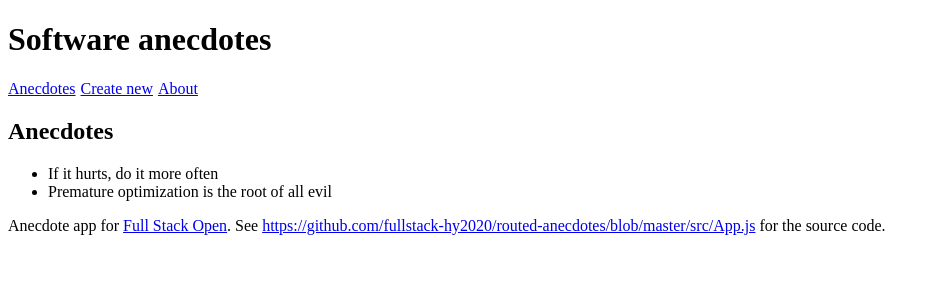
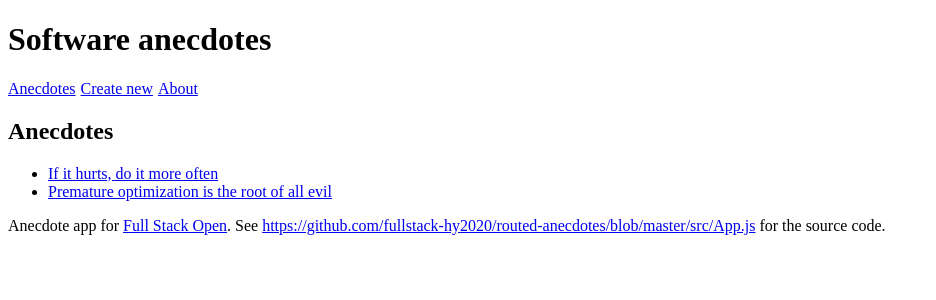
Before and after one commit to godidev/full-stack-open-2022, a React (Create React App) app in the folder part7/routed-anecdotes-main/: page / in a window 1280 px wide. Shown: the top 300 px of the page, without its empty margins (0-936 px from the left). Built offline with nearby package versions, Linux system fonts and the light colour scheme.

Commit message:
feat: show notification when creating anecdote

```diff
--- a/part7/routed-anecdotes-main/src/App.js
+++ b/part7/routed-anecdotes-main/src/App.js
@@ -1,6 +1,6 @@
 import { useState } from 'react'
 import {
-  Routes, Route, Link, useParams
+  Routes, Route, Link, useParams, useNavigate
 } from 'react-router-dom'
 
 const Menu = () => {
@@ -20,7 +20,10 @@ const AnecdoteList = ({ anecdotes }) => (
   <div>
     <h2>Anecdotes</h2>
     <ul>
-      {anecdotes.map(anecdote => <li key={anecdote.id} >{anecdote.content}</li>)}
+      {anecdotes.map(anecdote =>
+        <li key={anecdote.id} >
+          <Link to={`/anecdote/${anecdote.id}`}>{anecdote.content}</Link>
+        </li>)}
     </ul>
   </div>
 )
@@ -65,7 +68,7 @@ const CreateNew = (props) => {
   const [content, setContent] = useState('')
   const [author, setAuthor] = useState('')
   const [info, setInfo] = useState('')
-
+  const navigate = useNavigate()
 
   const handleSubmit = (e) => {
     e.preventDefault()
@@ -75,6 +78,11 @@ const CreateNew = (props) => {
       info,
       votes: 0
     })
+    props.setNotification(`A new anecdote ${content} created!`)
+    setTimeout(() => {
+      props.setNotification(null)
+    }, 5000)
+    navigate('/')
   }
 
   return (
@@ -143,10 +151,11 @@ const App = () => {
     <div>
       <h1>Software anecdotes</h1>
       <Menu />
+      {notification && <p>{notification}</p>}
       <Routes>
         <Route path='/' element={<AnecdoteList anecdotes={anecdotes} />} />
         <Route path='/anecdote/:id' element={<Anecdote anecdotes={anecdotes} />} />
-        <Route path='/create' element={<CreateNew addNew={addNew} />} />
+        <Route path='/create' element={<CreateNew addNew={addNew} setNotification={setNotification} />} />
         <Route path='/about' element={<About />} />
       </Routes>
       <Footer />
```
